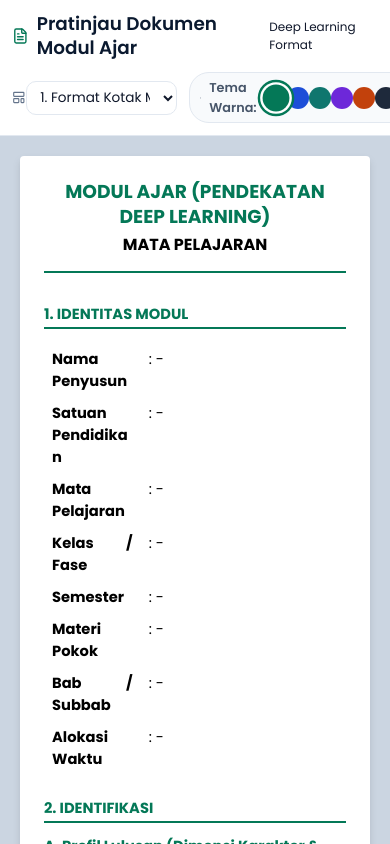
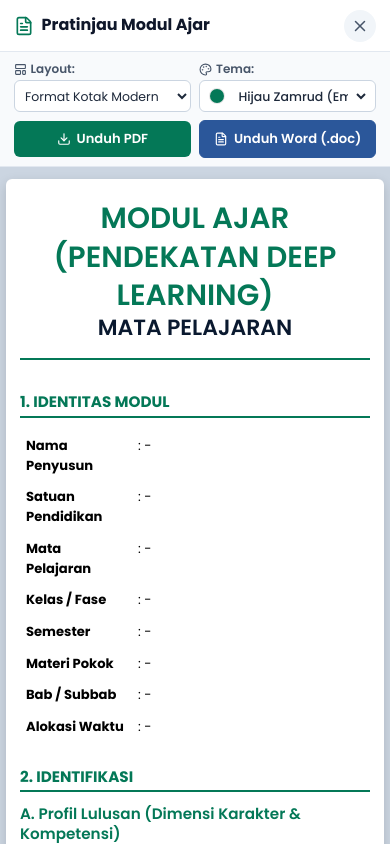
Before and after one commit to riorem15/ModulGen-pro-by-Rem15, a React (Vite) app: page / in a window 390 px wide. Both pictures are taken after a click on the button 358 px from the left and 26 px from the top of the page. Shown: the top 844 px of the page. Built offline with nearby package versions, Linux system fonts and the light colour scheme.

Commit message:
fix: Fix SectionLangkah mobile duration badge overflow and compact single theme selector in PreviewModal

```diff
--- a/src/components/PreviewModal.css
+++ b/src/components/PreviewModal.css
@@ -1,89 +1,187 @@
+/* PreviewModal.css - Clean, Responsive & Mobile-Optimized Preview */
+
 .modal-overlay {
   position: fixed;
   top: 0; left: 0; right: 0; bottom: 0;
-  background-color: rgba(10, 25, 47, 0.75);
+  background-color: rgba(10, 25, 47, 0.78);
   display: flex;
   justify-content: center;
   align-items: center;
   z-index: 1000;
-  padding: 1.5rem;
-  backdrop-filter: blur(4px);
+  padding: 1.25rem;
+  backdrop-filter: blur(5px);
 }
 
-.modal-content {
-  background-color: var(--white);
+.modal-content.preview-modal-content {
+  background-color: var(--bg-secondary, #FFFFFF);
   width: 100%;
-  max-width: 960px;
+  max-width: 980px;
   height: 92vh;
-  border-radius: var(--border-radius);
+  border-radius: 12px;
   display: flex;
   flex-direction: column;
-  box-shadow: 0 20px 25px -5px rgba(0, 0, 0, 0.15), 0 10px 10px -5px rgba(0, 0, 0, 0.04);
+  box-shadow: 0 25px 50px -12px rgba(0, 0, 0, 0.25);
   overflow: hidden;
+  border: 1px solid var(--border-color, #E2E8F0);
 }
 
-.modal-header {
+/* 1. TOP HEADER */
+.preview-header-top {
   display: flex;
   justify-content: space-between;
   align-items: center;
-  padding: 0.85rem 1.5rem;
-  border-bottom: 1px solid var(--border-color);
-  background-color: white;
+  padding: 0.85rem 1.25rem;
+  border-bottom: 1px solid var(--border-color, #E2E8F0);
+  background-color: #FFFFFF;
   z-index: 10;
 }
 
-.modal-header h2 {
+.preview-modal-title {
   font-size: 1.15rem;
+  font-weight: 700;
   margin: 0;
-  color: var(--navy);
+  color: #0F172A;
 }
 
-.modal-body {
-  flex: 1;
-  overflow-y: auto;
-  padding: 1.5rem;
-  background-color: #cbd5e1;
+.preview-close-btn {
+  background: #F1F5F9;
+  border-radius: 50%;
+  width: 32px;
+  height: 32px;
   display: flex;
+  align-items: center;
   justify-content: center;
+  padding: 0;
+  border: none;
+  cursor: pointer;
+  transition: all 0.2s;
+}
+.preview-close-btn:hover {
+  background: #E2E8F0;
 }
 
-/* Color theme pills in header */
-.theme-selector-bar {
+/* 2. TOOLBAR BAR */
+.preview-toolbar-bar {
+  background-color: #F8FAFC;
+  padding: 0.65rem 1.25rem;
+  border-bottom: 1px solid var(--border-color, #E2E8F0);
+  display: flex;
+  justify-content: space-between;
+  align-items: center;
+  gap: 1rem;
+  flex-wrap: wrap;
+  z-index: 9;
+}
+
+.preview-controls-row {
+  display: flex;
+  align-items: center;
+  gap: 0.85rem;
+  flex-wrap: wrap;
+}
+
+.preview-control-item {
+  display: flex;
+  align-items: center;
+  gap: 0.4rem;
+}
+
+.preview-control-label {
+  font-size: 0.82rem;
+  font-weight: 600;
+  color: #475569;
+  display: flex;
+  align-items: center;
+  gap: 4px;
+  white-space: nowrap;
+}
+
+.preview-select {
+  padding: 0.35rem 0.6rem;
+  font-size: 0.85rem;
+  border-radius: 6px;
+  border: 1px solid #CBD5E1;
+  background-color: #FFFFFF;
+  color: #1E293B;
+  cursor: pointer;
+}
+
+/* Single Compact Theme Picker */
+.theme-single-picker {
+  display: inline-flex;
+  align-items: center;
+  gap: 6px;
+  background: #FFFFFF;
+  border: 1px solid #CBD5E1;
+  padding: 0.15rem 0.4rem 0.15rem 0.6rem;
+  border-radius: 6px;
+}
+
+.theme-single-dot {
+  width: 14px;
+  height: 14px;
+  min-width: 14px;
+  border-radius: 50%;
+  display: inline-block;
+  box-shadow: 0 0 0 1px rgba(0,0,0,0.1);
+}
+
+.theme-select {
+  border: none !important;
+  padding: 0.2rem 0.3rem !important;
+  background: transparent !important;
+  font-weight: 500;
+  color: #1E293B;
+  outline: none !important;
+  box-shadow: none !important;
+}
+
+.preview-actions-row {
   display: flex;
   align-items: center;
   gap: 0.5rem;
-  background: #f8fafc;
-  padding: 0.35rem 0.65rem;
-  border-radius: 20px;
-  border: 1px solid #e2e8f0;
 }
 
-.theme-color-btn {
-  width: 22px;
-  height: 22px;
-  border-radius: 50%;
-  cursor: pointer;
-  transition: all 0.2s cubic-bezier(0.4, 0, 0.2, 1);
-  outline: none;
+.preview-btn-export {
+  padding: 0.45rem 0.85rem;
+  font-size: 0.82rem;
+  font-weight: 600;
+  border-radius: 6px;
+  display: inline-flex;
+  align-items: center;
+  gap: 6px;
+  white-space: nowrap;
 }
 
-.theme-color-btn:hover {
-  transform: scale(1.18);
+/* 3. MODAL BODY & SHEET WRAPPER */
+.preview-modal-body {
+  flex: 1;
+  overflow-y: auto;
+  overflow-x: hidden;
+  padding: 1.5rem 1rem;
+  background-color: #CBD5E1;
+  display: flex;
+  justify-content: center;
+  -webkit-overflow-scrolling: touch;
 }
 
-.theme-color-btn.active {
-  transform: scale(1.22);
-  box-shadow: 0 0 0 2px white, 0 0 0 4px var(--active-color, #2563eb);
+.preview-sheet-wrapper {
+  width: 100%;
+  max-width: 210mm;
+  display: flex;
+  flex-direction: column;
+  align-items: center;
 }
 
-/* A4 Paper Styling for Preview */
+/* 4. A4 PAPER STYLING */
 .a4-paper {
   background: white;
   width: 100%;
+  max-width: 210mm;
   min-height: auto;
-  padding: 24px;
-  box-shadow: 0 4px 10px -1px rgba(0, 0, 0, 0.12), 0 2px 4px -2px rgba(0, 0, 0, 0.08);
-  color: black;
+  padding: 2.25rem;
+  box-shadow: 0 4px 12px rgba(0, 0, 0, 0.15);
+  color: #000000;
   margin: 0 auto 2rem auto;
   position: relative;
   box-sizing: border-box;
@@ -94,149 +192,85 @@
   box-sizing: border-box;
 }
 
+.a4-paper p, .a4-paper li, .a4-paper td {
+  text-align: justify;
+  line-height: 1.5;
+}
+
+/* Doc Sections */
+.doc-section {
+  margin-bottom: 1.5rem;
+}
+
+.doc-section h3 {
+  font-size: 1.05rem;
+  color: var(--theme-primary, #047857);
+  border-bottom: 2px solid var(--theme-primary, #047857);
+  padding-bottom: 4px;
+  margin-bottom: 0.75rem;
+  font-weight: 700;
+}
+
+.doc-sub-section {
+  margin-bottom: 0.85rem;
+}
+
+.doc-sub-section h4 {
+  font-size: 0.95rem;
+  font-weight: 600;
+  margin-bottom: 0.35rem;
+  color: var(--theme-primary, #047857);
+}
+
+.theme-card-banner {
+  background-color: var(--theme-pilar-bg, #ecfdf5);
+  border-left: 4px solid var(--theme-border, #10b981);
+  padding: 0.75rem 1rem;
+  border-radius: 0 6px 6px 0;
+  margin-bottom: 0.75rem;
+}
+
+.theme-card-banner h4 {
+  color: var(--theme-primary, #047857);
+  font-size: 0.95rem;
+  font-weight: 700;
+  margin-bottom: 0.35rem;
+}
+
+/* Tables */
+.doc-table {
+  width: 100%;
+  border-collapse: collapse;
+  margin-bottom: 1rem;
+  font-size: 0.92rem;
+}
+
+.doc-table th, .doc-table td {
+  border: 1px solid var(--theme-border, #10b981);
+  padding: 8px 10px;
+  vertical-align: top;
+}
+
+.doc-table th, .table-header-styled {
+  background-color: var(--theme-table-header-bg, #d1fae5);
+  color: var(--theme-table-header-color, #064e3b);
+  font-weight: 700;
+  text-align: left;
+  border: 1px solid var(--theme-border, #10b981);
+}
+
+.table-rpp th {
+  padding: 8px 12px;
+  font-size: 0.95rem;
+}
+
+/* Print Rules */
 @media print {
   .page-break-after {
     page-break-after: always;
   }
 }
 
-.doc-header h1 {
-  font-size: 14pt;
-  font-weight: bold;
-  margin-bottom: 0.35rem;
-  color: var(--theme-primary, black);
-  text-align: center;
-}
-.doc-header h2 {
-  font-size: 12pt;
-  font-weight: bold;
-  color: black;
-  text-align: center;
-}
-
-.doc-section {
-  margin-bottom: 1.5rem;
-}
-
-.doc-section h3 {
-  font-size: inherit;
-  font-weight: bold;
-  border-bottom: 2px solid var(--theme-primary, black);
-  padding-bottom: 3px;
-  margin-bottom: 0.85rem;
-  color: var(--theme-primary, black);
-}
-
-.doc-sub-section h4 {
-  font-size: inherit;
-  font-weight: bold;
-  margin-bottom: 0.4rem;
-  color: var(--theme-primary, black);
-}
-
-/* Base table style for entire boxed sections */
-.layout-table {
-  width: 100%;
-  border-collapse: collapse;
-  margin-bottom: 18px;
-  page-break-inside: auto;
-}
-
-.layout-table tr {
-  page-break-inside: avoid;
-  page-break-after: auto;
-}
-
-.layout-table td {
-  border: 1px solid var(--theme-border, black);
-  padding: 12px 14px;
-  border-radius: 6px;
-  box-sizing: border-box;
-}
-
-.doc-table {
-  width: 100%;
-  border-collapse: collapse;
-  table-layout: fixed;
-  word-wrap: break-word;
-}
-
-.doc-table td {
-  padding: 5px 8px;
-  vertical-align: top;
-  font-size: inherit;
-  word-wrap: break-word;
-}
-
-.table-rpp th, .doc-table th, .table-header-styled {
-  background-color: var(--theme-table-header-bg, #f1f5f9) !important;
-  color: var(--theme-table-header-color, #0f172a) !important;
-  border: 1px solid var(--theme-border, black) !important;
-  font-weight: bold;
-  padding: 7px 10px;
-}
-
-.table-rpp td {
-  border: 1px solid var(--theme-border, black);
-}
-
-.theme-card-banner {
-  background-color: var(--theme-pilar-bg, #f8fafc);
-  border-left: 3.5px solid var(--theme-primary, #2563eb);
-  padding: 8px 12px;
-  margin-bottom: 8px;
-  border-radius: 0 4px 4px 0;
-}
-
-/* Base print styling resets for inside A4 Paper */
-.a4-paper p {
-  margin-bottom: 0.5rem;
-  font-size: inherit;
-  line-height: inherit;
-  max-width: 100%;
-}
-
-.a4-paper ul, .a4-paper ol {
-  margin-left: 2rem;
-  margin-bottom: 0.75rem;
-  font-size: inherit;
-}
-
-.a4-paper li {
-  margin-bottom: 0.25rem;
-}
-
-.a4-paper table {
-  border-collapse: collapse;
-  width: 100%;
-  margin-bottom: 0.85rem;
-  table-layout: fixed;
-  word-wrap: break-word;
-}
-
-.a4-paper table th {
-  background-color: var(--theme-table-header-bg, #f1f5f9);
-  color: var(--theme-table-header-color, #0f172a);
-  border: 1px solid var(--theme-border, black);
-  padding: 6px 8px;
-  font-size: inherit;
-  font-weight: bold;
-}
-
-.a4-paper table td {
-  border: 1px solid var(--theme-border, black);
-  padding: 5px 8px;
-  font-size: inherit;
-  word-wrap: break-word;
-}
-
-.a4-paper img {
-  max-width: 100%;
-  height: auto;
-  object-fit: contain;
-}
-
-/* ==== EXPORT SPECIFIC STYLES ==== */
 .is-exporting {
   width: 160mm !important;
   margin: 0 !important;
@@ -262,37 +296,94 @@
   page-break-inside: avoid !important;
 }
 
-.a4-paper p, .a4-paper li, .a4-paper td {
-  text-align: justify;
-}
-
+/* ==========================================================================
+   5. MOBILE RESPONSIVE PREVIEW MODAL
+   ========================================================================== */
 @media (max-width: 768px) {
-  .modal-overlay {
+  .modal-overlay.preview-overlay {
     padding: 0;
   }
-  .modal-content {
+  .modal-content.preview-modal-content {
     height: 100vh;
     border-radius: 0;
+    border: none;
+    max-width: 100vw;
   }
-  .modal-header {
+
+  .preview-header-top {
+    padding: 0.6rem 0.85rem;
+  }
+  .preview-modal-title {
+    font-size: 1rem;
+  }
+
+  .preview-toolbar-bar {
+    padding: 0.5rem 0.85rem;
+    gap: 0.5rem;
     flex-direction: column;
-    padding: 0.75rem;
+    align-items: stretch;
+  }
+
+  .preview-controls-row {
+    display: grid;
+    grid-template-columns: 1fr 1fr;
     gap: 0.5rem;
+    width: 100%;
   }
-  .modal-header h2 {
-    font-size: 1rem;
-    align-self: flex-start;
+
+  .preview-control-item {
+    flex-direction: column;
+    align-items: flex-start;
+    gap: 2px;
+    width: 100%;
   }
-  .modal-header .btn {
-    padding: 0.35rem 0.5rem;
+
+  .preview-control-label {
     font-size: 0.75rem;
   }
-  .modal-header .btn svg {
-    width: 14px;
-    height: 14px;
+
+  .preview-select {
+    width: 100%;
+    padding: 0.35rem 0.4rem;
+    font-size: 0.78rem;
   }
-  .theme-selector-bar {
+
+  .theme-single-picker {
+    width: 100%;
+    justify-content: flex-start;
+  }
+
+  .preview-actions-row {
+    display: grid;
+    grid-template-columns: 1fr 1fr;
+    gap: 0.5rem;
+    width: 100%;
+  }
+
+  .preview-btn-export {
     width: 100%;
     justify-content: center;
+    padding: 0.5rem;
+    font-size: 0.82rem;
+  }
+
+  .preview-modal-body {
+    padding: 0.75rem 0.4rem;
+  }
+
+  .a4-paper {
+    padding: 1.25rem 0.85rem;
+    margin-bottom: 1rem;
+    border-radius: 6px;
+    font-size: 0.85rem;
+  }
+
+  .doc-section h3 {
+    font-size: 0.95rem;
+  }
+
+  .doc-table th, .doc-table td {
+    padding: 6px 6px;
+    font-size: 0.82rem;
   }
 }
--- a/src/components/PreviewModal.jsx
+++ b/src/components/PreviewModal.jsx
@@ -610,59 +610,53 @@ const PreviewModal = ({ data, onClose }) => {
   );
 
   return (
-    <div className="modal-overlay">
-      <div className="modal-content">
-        <div className="modal-header" style={{ flexWrap: 'wrap', gap: '0.75rem' }}>
+    <div className="modal-overlay preview-overlay">
+      <div className="modal-content preview-modal-content">
+        {/* Top Header */}
+        <div className="modal-header preview-header-top">
           <div className="flex items-center gap-2">
-            <FileText size={22} color={currentTheme.primary} />
-            <h2 style={{ margin: 0, fontSize: '1.15rem' }}>
-              Pratinjau Dokumen Modul Ajar
+            <FileText size={20} color={currentTheme.primary} />
+            <h2 className="preview-modal-title">
+              Pratinjau Modul Ajar
             </h2>
-            <span className="format-badge-header" style={{ fontSize: '0.75rem', padding: '2px 8px' }}>
-              {isDeepLearning ? 'Deep Learning Format' : 'Standard Format'}
-            </span>
+          </div>
+          <button className="btn btn-icon preview-close-btn" onClick={onClose} title="Tutup">
+            <X size={18} color="#475569" />
+          </button>
         </div>
 
-          <div className="flex gap-2 items-center flex-wrap" style={{ width: '100%', justifyContent: 'space-between' }}>
-            {/* Format Layout & Color Theme Selectors */}
-            <div className="flex items-center gap-3 flex-wrap">
+        {/* Toolbar Controls Bar */}
+        <div className="preview-toolbar-bar">
+          <div className="preview-controls-row">
             {/* Layout Dropdown */}
-              <div className="flex items-center gap-1.5">
-                <LayoutTemplate size={15} color="#64748b" />
+            <div className="preview-control-item">
+              <label className="preview-control-label">
+                <LayoutTemplate size={13} /> Layout:
+              </label>
               <select
-                  className="form-control"
+                className="preview-select"
                 value={layoutType}
                 onChange={(e) => setLayoutType(e.target.value)}
-                  style={{ padding: '0.35rem 0.6rem', fontSize: '0.85rem', minWidth: '150px' }}
               >
-                  <option value="kotak">1. Format Kotak Modern</option>
-                  <option value="tabel">2. Format Tabel Matriks RPP</option>
+                <option value="kotak">Format Kotak Modern</option>
+                <option value="tabel">Format Tabel Matriks RPP</option>
               </select>
             </div>
 
-              {/* Theme Color Picker Swatches */}
-              <div className="theme-selector-bar">
-                <Palette size={14} color="#64748b" />
-                <span style={{ fontSize: '0.8rem', fontWeight: 600, color: '#475569' }}>Tema Warna:</span>
-                <div className="flex gap-1.5 items-center">
-                  {colorThemes.map(theme => (
-                    <button
-                      key={theme.id}
-                      type="button"
-                      onClick={() => setSelectedThemeId(theme.id)}
-                      className={`theme-color-btn ${selectedThemeId === theme.id ? 'active' : ''}`}
-                      style={{
-                        backgroundColor: theme.primary,
-                        '--active-color': theme.primary
-                      }}
-                      title={theme.name}
+            {/* Single Compact Theme Dropdown */}
+            <div className="preview-control-item">
+              <label className="preview-control-label">
+                <Palette size={13} /> Tema:
+              </label>
+              <div className="theme-single-picker">
+                <span
+                  className="theme-single-dot"
+                  style={{ backgroundColor: currentTheme.primary }}
                 />
-                  ))}
-                </div>
                 <select
                   value={selectedThemeId}
                   onChange={(e) => setSelectedThemeId(e.target.value)}
-                  style={{ padding: '0.2rem 0.4rem', fontSize: '0.8rem', border: 'none', background: 'transparent', fontWeight: 500, color: currentTheme.primary, cursor: 'pointer' }}
+                  className="preview-select theme-select"
                 >
                   {colorThemes.map(t => (
                     <option key={t.id} value={t.id}>{t.name}</option>
@@ -670,24 +664,31 @@ const PreviewModal = ({ data, onClose }) => {
                 </select>
               </div>
             </div>
+          </div>
 
           {/* Export Action Buttons */}
-            <div className="flex gap-1 sm:gap-2 flex-wrap justify-center">
-              <button className="btn btn-primary" onClick={handleDownloadPDF} disabled={isExporting} style={{ backgroundColor: currentTheme.primary, borderColor: currentTheme.primary }}>
+          <div className="preview-actions-row">
+            <button
+              className="btn btn-primary preview-btn-export"
+              onClick={handleDownloadPDF}
+              disabled={isExporting}
+              style={{ backgroundColor: currentTheme.primary, borderColor: currentTheme.primary }}
+            >
               {isExporting ? <Loader2 className="animate-spin" size={14}/> : <Download size={14} />} Unduh PDF
             </button>
-              <button className="btn btn-secondary" onClick={handleDownloadWord} disabled={isExporting} style={{ backgroundColor: '#2B579A', color: 'white', borderColor: '#2B579A' }}>
+            <button
+              className="btn btn-secondary preview-btn-export"
+              onClick={handleDownloadWord}
+              disabled={isExporting}
+              style={{ backgroundColor: '#2B579A', color: 'white', borderColor: '#2B579A' }}
+            >
               {isExporting ? <Loader2 className="animate-spin" size={14}/> : <FileText size={14} />} Unduh Word (.doc)
-              </button>
-              <button className="btn btn-icon" onClick={onClose} style={{ marginLeft: '0.25rem', background: '#f1f5f9', borderRadius: '50%', padding: '0.35rem 0.5rem' }} title="Tutup">
-                <X size={16} color="#475569" />
             </button>
           </div>
         </div>
-        </div>
 
-        <div className="modal-body" style={{ backgroundColor: '#cbd5e1', padding: '1.25rem', overflow: 'auto', WebkitOverflowScrolling: 'touch' }}>
-          <div style={{ display: 'block', width: '100%', textAlign: 'center' }}>
+        <div className="modal-body preview-modal-body">
+          <div className="preview-sheet-wrapper">
             <div ref={printRef} className="print-root" style={{ width: '100%', maxWidth: '210mm', backgroundColor: 'transparent', margin: '0 auto', textAlign: 'left', display: 'block' }}>
               {layoutType === 'kotak' ? renderKotakCanvas() : renderTabelCanvas()}
             </div>
```
Also changed, not shown: src/components/SectionLangkah.jsx (+40 -41 lines). Lines whose indentation alone changed are shown as unchanged.
